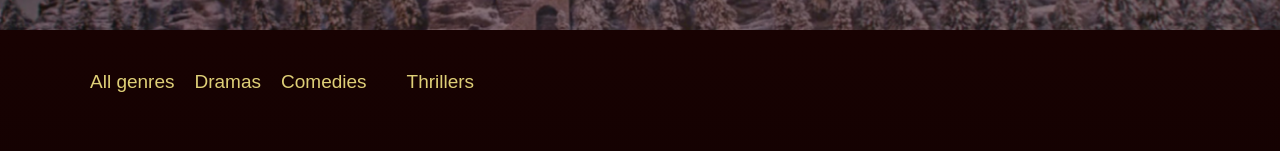
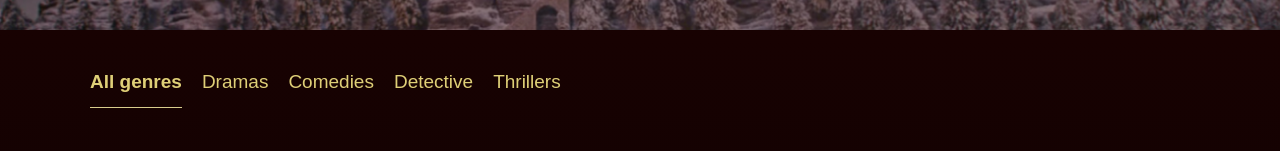
Before and after one commit to AlinaGlinskaya/632459-what-to-watch-10, a React (Create React App) app in the folder project/: page / in a window 1280 px wide. Shown: the part 513-664 px from the top of the page. Built offline with nearby package versions, Linux system fonts and the light colour scheme.

Commit message:
feat: add film filtration

```diff
--- a/project/src/components/filters/filters.tsx
+++ b/project/src/components/filters/filters.tsx
@@ -5,20 +5,19 @@ import {FilmsMainProps} from '../../types/types';
 import {FiltersList} from '../../const';
 
 function Filters({films}: FilmsMainProps) {
+  const dispatch = useAppDispatch();
+  const activeFilter = useAppSelector((state) => state.activeFilter);
+
   const handleLinkClick = (evt: MouseEvent<HTMLAnchorElement>) => {
     evt.preventDefault();
-    if (evt.currentTarget !== null) {
+    if (evt.currentTarget !== null && evt.currentTarget.id !== 'all') {
       dispatch(changeFilter(evt.currentTarget.id));
     }
   };
 
-  const dispatch = useAppDispatch();
-
-  const genres: string[] = ['All'];
+  const genres: (keyof typeof FiltersList)[] = ['All'];
   films.map((item) => genres.push(item.genre));
   const filters = [...new Set(genres)];
-
-  const activeFilter = useAppSelector((state) => state.activeFilter);
 
   const items = filters.map((item) => (
     <li key={item} className={`catalog__genres-item ${activeFilter === item ? 'catalog__genres-item--active' : ''}`}>
--- a/project/src/const.ts
+++ b/project/src/const.ts
@@ -1,3 +1,5 @@
+import {Genre} from './types/types';
+
 export enum AppRoute {
   Main = '/',
   SignIn = '/login',
@@ -19,7 +21,7 @@ export enum TabName {
   Reviews = 'reviews'
 }
 
-export const FiltersList = {
+export const FiltersList: Record<Genre | 'All', string> = {
   'All': 'All genres',
   'Comedy': 'Comedies',
   'Crime': 'Crime',
@@ -29,5 +31,6 @@ export const FiltersList = {
   'KidsAndFamily': 'Kids & Family',
   'Romance': 'Romance',
   'SciFi': 'Sci-Fi',
-  'Thriller': 'Thrillers'
+  'Thriller': 'Thrillers',
+  'Detective': 'Detective'
 };
--- a/project/src/index.tsx
+++ b/project/src/index.tsx
@@ -3,7 +3,6 @@ import ReactDOM from 'react-dom/client';
 import App from './components/app/app';
 import {Provider} from 'react-redux';
 import {store} from './store';
-import {films} from './mocks/films';
 import {film} from './mocks/promo-film';
 
 const root = ReactDOM.createRoot(
@@ -13,7 +12,7 @@ const root = ReactDOM.createRoot(
 root.render(
   <React.StrictMode>
     <Provider store = {store}>
-      <App promoFilm={film} films={films} />
+      <App promoFilm={film} films={store.getState().films} />
     </Provider>
   </React.StrictMode>,
 );
--- a/project/src/pages/main-screen/main-screen.tsx
+++ b/project/src/pages/main-screen/main-screen.tsx
@@ -3,14 +3,17 @@ import FilmsList from '../../components/films-list/films-list';
 import {AppScreenProps} from '../../types/types';
 import MainLogo from '../../components/main-logo/main-logo';
 import FooterLogo from '../../components/footer-logo/footer-logo';
-//import {getFilms, changeFilter, resetFilters} from '../../store/action';
 import {AppRoute} from '../../const';
 import {Link} from 'react-router-dom';
 import {useNavigate} from 'react-router-dom';
 import Filters from '../../components/filters/filters';
+import {useAppSelector} from '../../hooks';
 
 function MainScreen({promoFilm, films}: AppScreenProps): JSX.Element {
   const navigate = useNavigate();
+  const activeFilter = useAppSelector((state) => state.activeFilter);
+
+  const filteredFilms = films.filter((film) => activeFilter === 'All' ? true : film.genre === activeFilter);
 
   return (
     <React.Fragment>
@@ -68,7 +71,7 @@ function MainScreen({promoFilm, films}: AppScreenProps): JSX.Element {
 
           <Filters films={films}></Filters>
 
-          <FilmsList films={films}></FilmsList>
+          <FilmsList films={filteredFilms}></FilmsList>
 
           <div className="catalog__more">
             <button className="catalog__button" type="button">Show more</button>
--- a/project/src/store/action.ts
+++ b/project/src/store/action.ts
@@ -4,4 +4,3 @@ export const changeFilter = createAction('main/changeFilter', (value) => ({
   payload: value,
 }));
 export const getFilms = createAction('main/getFilms');
-export const resetFilters = createAction('main/resetFilters');
--- a/project/src/store/reducer.ts
+++ b/project/src/store/reducer.ts
@@ -1,9 +1,9 @@
 import {createReducer} from '@reduxjs/toolkit';
-import {changeFilter, resetFilters, getFilms} from './action';
+import {changeFilter, getFilms} from './action';
 import { films } from '../mocks/films';
 
 const initialState = {
-  activeFilter: 'All genres',
+  activeFilter: 'All',
   films: films
 };
 
@@ -14,9 +14,6 @@ const reducer = createReducer(initialState, (builder) => {
     })
     .addCase(getFilms, (state) => {
       state.films = films;
-    })
-    .addCase(resetFilters, (state) => {
-      state.activeFilter = 'all';
     });
 });
 
--- a/project/src/types/types.ts
+++ b/project/src/types/types.ts
@@ -32,7 +32,7 @@ export type FilmMain = {
   director: string
   starring: string[]
   runTime: number
-  genre: string
+  genre: Genre
   released: number
   isFavorite: boolean
 };
@@ -76,6 +76,8 @@ export type SimilarFilmsProps = {
   film: FilmMain
 }
 
+export type Genre = 'Comedy' | 'Crime' | 'Documentary' | 'Drama' | 'Horror' | 'KidsAndFamily' | 'Romance' | 'SciFi' | 'Thriller' | 'Detective';
+
 export type State = ReturnType<typeof store.getState>;
 
 export type AppDispatch = typeof store.dispatch;
```
